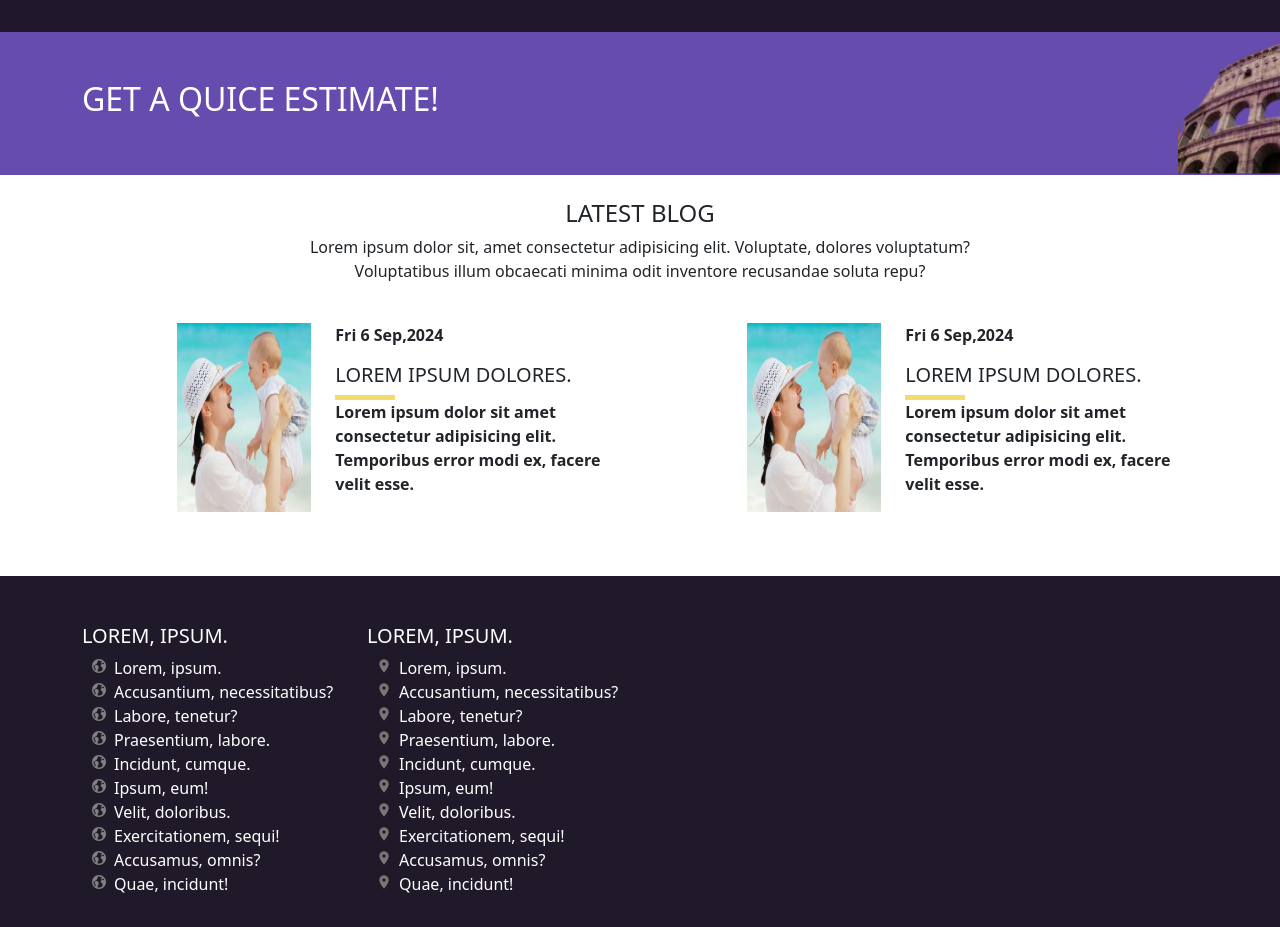
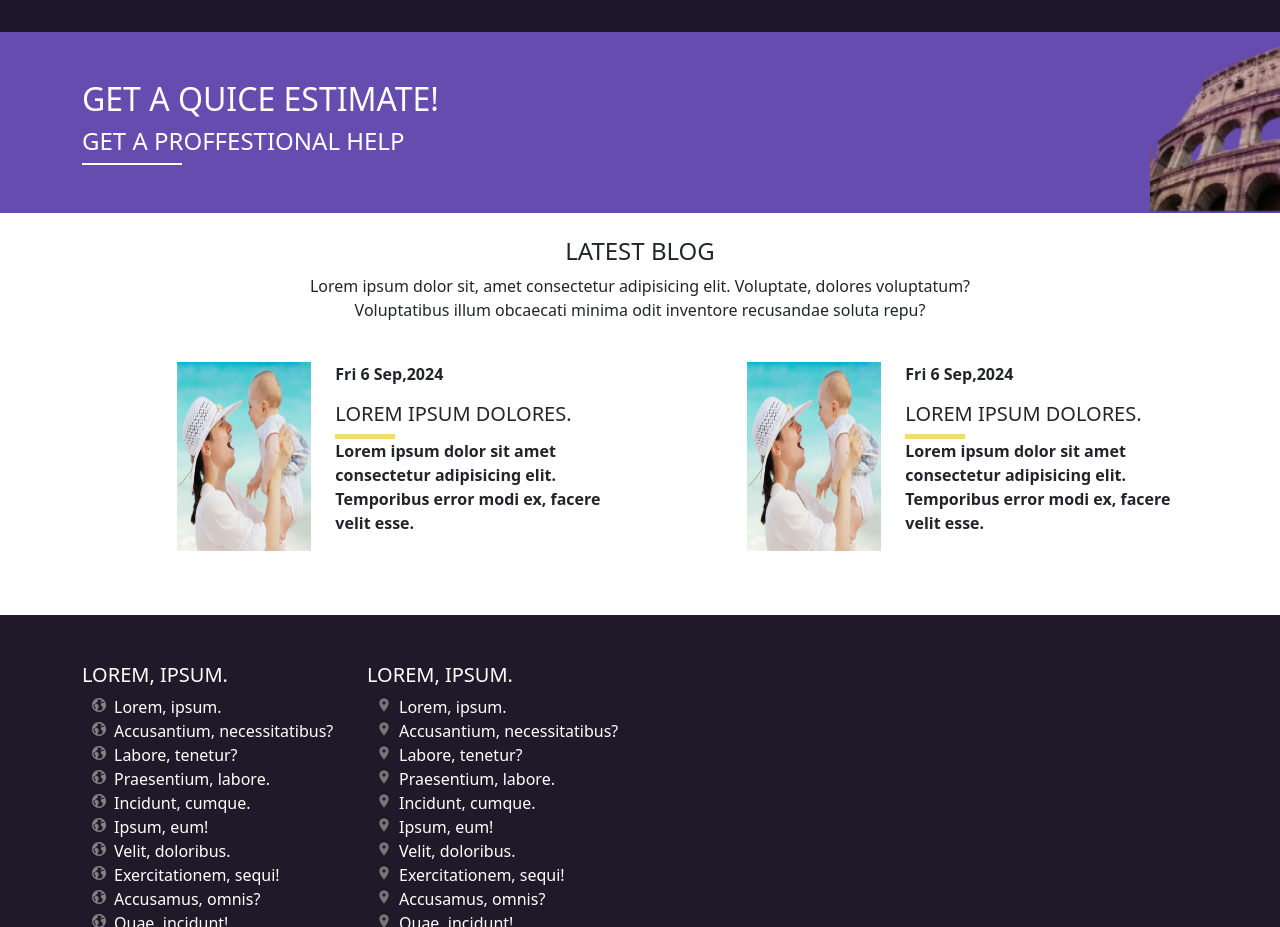
Before and after one commit to khusheebhartee06/Momondo, a plain HTML site: page index.html in a window 1280 px wide. Shown: the part 2260-3187 px from the top of the page. Drawn offline with nearby package versions, Linux system fonts and the light colour scheme.

Commit message:
2nd commit

```diff
--- a/index.html
+++ b/index.html
@@ -534,6 +534,8 @@
             <div class="row text-white py-5">
                 <div class="col ">
                     <h2>GET A QUICE ESTIMATE!</h2>
+                    <h4 class="fw-normal">GET A PROFFESTIONAL HELP</h4>
+                    <div style="height: 2px;background-color: rgb(252, 252, 252);width: 100px;"></div>
                 </div>
             </div>
         </div>
```
